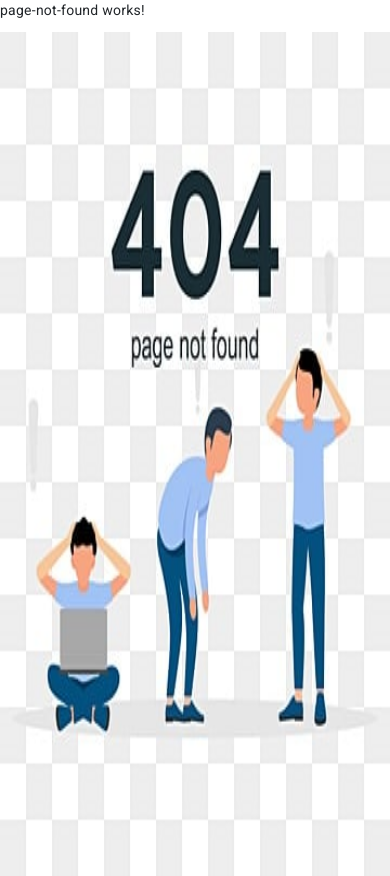
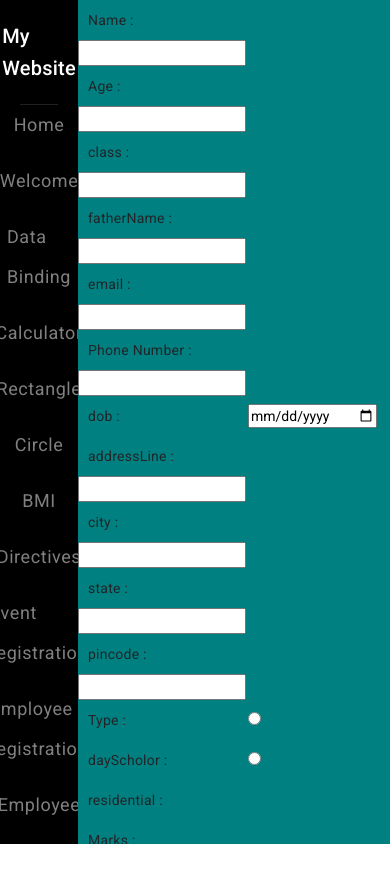
Before and after one commit to venkateshthooti/my-app, an Angular app: page /dashboard/studentForm in a window 390 px wide. After the commit the page ends 844 px from the top, so only its background shows below. Built offline with nearby package versions, Linux system fonts and the light colour scheme.

Commit message:
Added validation for phoneNumber,email, age fields and added validation for cardNumber field which is there inside form array

```diff
--- a/src/app/app-routing.module.ts
+++ b/src/app/app-routing.module.ts
@@ -32,6 +32,7 @@ import { CreateStudentIdCardComponent } from './create-student-id-card/create-st
 import { AngularMaterialComponent } from './angular-material/angular-material.component';
 import { BottomSheetComponent } from './bottom-sheet/bottom-sheet.component';
 import { CreateUserComponent } from './create-user/create-user.component';
+import { CreateStudentformComponent } from './create-studentform/create-studentform.component';
 
 const routes: Routes = [
 {path:'login',component:LoginComponent},
@@ -64,7 +65,8 @@ const routes: Routes = [
   {path:'createIdcards',component:CreateStudentIdCardComponent},
   {path:'angularPractice',component:AngularMaterialComponent},
   {path:'bottomsheet',component:BottomSheetComponent},
-  {path:'createuser',component:CreateUserComponent}
+  {path:'createuser',component:CreateUserComponent},
+  {path:'studentForm',component:CreateStudentformComponent}
 
 ]},
 
--- a/src/app/app.module.ts
+++ b/src/app/app.module.ts
@@ -52,6 +52,7 @@ import {MatDividerModule} from '@angular/material/divider';
 import {MatExpansionModule} from '@angular/material/expansion';
 import {MatTableModule} from '@angular/material/table';
 import { CreateUserComponent } from './create-user/create-user.component';
+import { CreateStudentformComponent } from './create-studentform/create-studentform.component';
 
 @NgModule({
   declarations: [
@@ -88,6 +89,7 @@ import { CreateUserComponent } from './create-user/create-user.component';
     AngularMaterialComponent,
     BottomSheetComponent,
     CreateUserComponent,
+    CreateStudentformComponent,
 
 
   ],
--- /dev/null
+++ b/src/app/create-studentform/create-studentform.component.css
@@ -0,0 +1,7 @@
+label{
+    width: 150px;
+    margin: 10px;
+}
+p{
+    color: red;
+}
--- /dev/null
+++ b/src/app/create-studentform/create-studentform.component.html
@@ -0,0 +1,173 @@
+<!-- <p>create-studentform works!</p> -->
+
+<form action="" [formGroup]="studentform">
+  <label for="">Name :</label>
+  <input type="text" formControlName="name" />
+
+  <div
+    *ngIf="studentform.get('name')?.touched && studentform.get('name')?.invalid"
+  >
+    <p *ngIf="studentform.get('name')?.errors?.['required']">
+      Name is required
+    </p>
+    <p *ngIf="studentform.get('name')?.errors?.['minlength']">
+      Name should be minimum 5 characters
+    </p>
+    <p *ngIf="studentform.get('name')?.errors?.['maxlength']">
+      Name should be minimum 15 characters
+    </p>
+  </div>
+
+  <br />
+  <label for="">Age :</label>
+  <input type="number" formControlName="age" />
+
+  <div
+    *ngIf="studentform.get('age')?.touched && studentform.get('age')?.invalid"
+  >
+    <p *ngIf="studentform.get('age')?.errors?.['required']">
+      age is required
+    </p>
+    <p *ngIf="studentform.get('age')?.errors?.['min']">
+      age should be minimum 18 years
+    </p>
+    <p *ngIf="studentform.get('age')?.errors?.['max']">
+      age should be minimum 60 years
+    </p>
+  </div>
+  <br>
+
+
+  <label for="">class :</label>
+  <input type="number" formControlName="class" /><br />
+
+  <label for="">fatherName :</label>
+  <input type="text" formControlName="fatherName" /><br />
+
+  <label for="">email :</label>
+  <input type="email" formControlName="email" /><br />
+  <div
+    *ngIf="
+      studentform.get('email')?.touched && studentform.get('email')?.invalid
+    "
+  >
+    <p *ngIf="studentform.get('email')?.errors?.['required']">
+      Email is required
+    </p>
+    <p *ngIf="studentform.get('email')?.errors?.['email']">
+      Email should have &#64; symbol
+    </p>
+  </div>
+
+  <label for="">Phone Number :</label>
+  <input type="number" formControlName="phone" /><br />
+  <div
+    *ngIf="
+      studentform.get('phone')?.touched && studentform.get('phone')?.invalid
+    "
+  >
+    <p *ngIf="studentform.get('phone')?.errors?.['required']">
+      phone number is required
+    </p>
+    <p *ngIf="studentform.get('phone')?.errors?.['min']">
+      phone number should be minimum 10 numbers
+    </p>
+    <p *ngIf="studentform.get('phone')?.errors?.['max']">
+      Phone number should be Maxmimum 10 numbers
+    </p>
+  </div>
+
+  <label for="">dob :</label>
+  <input type="date" formControlName="dob" /><br />
+
+  <div formGroupName="address">
+    <label for="">addressLine :</label>
+    <input type="text" formControlName="addressLine" /><br />
+
+    <label for="">city :</label>
+    <input type="text" formControlName="city" /><br />
+
+    <label for="">state :</label>
+    <input type="text" formControlName="state" /><br />
+
+    <label for="">pincode :</label>
+    <input type="number" formControlName="pincode" /><br />
+    <!-- <div
+      *ngIf="
+        studentform.get('address.pincode')?.touched &&
+        studentform.get('address.pincode')?.invalid
+      "
+    > -->
+    <div    *ngIf="
+    studentform.get('address')?.get('pincode')?.touched &&
+    studentform.get('address')?.get('pincode')?.invalid
+  ">
+      <p
+        class="error"
+        *ngIf="studentform.get('address.pincode')?.errors?.['required']"
+      >
+        Pin code is required
+      </p>
+      <p
+        class="error"
+        *ngIf="studentform.get('address.pincode')?.errors?.['min']"
+      >
+      Pin code should have minimum 6 numbers
+      </p>
+      <p
+        class="error"
+        *ngIf="studentform.get('address.pincode')?.errors?.['max']"
+      >
+      Pin code should have maximum 6 numbers
+      </p>
+    </div>
+  </div>
+
+  <label for="">Type :</label>
+
+  <input type="radio" name="type" formControlName="type" value="dayScholor" />
+  <label for="">dayScholor :</label>
+
+  <input type="radio" name="type" formControlName="type" value="residential" />
+  <label for="">residential :</label>
+
+  <div *ngIf="studentform.get('type')?.value == 'dayScholor'">
+    <label for="">Bus Fee :</label>
+    <input type="number" formControlName="busFee" />
+  </div>
+
+  <div *ngIf="studentform.get('type')?.value == 'residential'">
+    <label for="">hostel Fee :</label>
+    <input type="number" formControlName="hostelFee" />
+  </div>
+
+  <br />
+
+  <label for="">Marks :</label>
+  <button class="btn btn-warning" (click)="addMarks()">
+    Add Student Marks :</button
+  ><br />
+
+  <div formArrayName="marks">
+    <div *ngFor="let marks of marksFormArray.controls; let i = index">
+      <div formGroupName="{{ i }}">
+        <h2>Marks Card {{ i + 1 }}</h2>
+
+        <label for="">class :</label>
+        <input type="number" formControlName="studentClass" /><br />
+
+        <label for="">year :</label>
+        <input type="year" formControlName="year" /><br />
+
+        <label for="">percentage :</label>
+        <input type="text" formControlName="percentage" /><br />
+
+        <button (click)="delete(i)">Delete</button>
+        <hr />
+      </div>
+    </div>
+  </div>
+
+  <br />
+  <button (click)="submit()">Submit</button>
+</form>
--- /dev/null
+++ b/src/app/create-studentform/create-studentform.component.ts
@@ -0,0 +1,86 @@
+import { Component } from '@angular/core';
+import { FormArray, FormControl, FormGroup, Validators } from '@angular/forms';
+
+@Component({
+  selector: 'app-create-studentform',
+  templateUrl: './create-studentform.component.html',
+  styleUrls: ['./create-studentform.component.css']
+})
+export class CreateStudentformComponent {
+
+
+  public studentform:FormGroup=new FormGroup(
+    {
+      name:new  FormControl('',[Validators.required,Validators.minLength(5),Validators.maxLength(15)]),
+      age:new FormControl('',[Validators.required,Validators.min(18),Validators.max(60)]),
+      class:new FormControl(),
+      fatherName:new FormControl(),
+      email:new  FormControl('',[Validators.required,Validators.email]),
+      phone:new FormControl('',[Validators.required, Validators.min(1000000000),Validators.max(9999999999)]),
+      dob:new FormControl(),
+      address:new FormGroup(
+        {
+          addressLine: new FormControl(),
+          city:new FormControl(),
+          state: new FormControl(),
+          pincode:new  FormControl('',[Validators.required,Validators.min(6),Validators.min(6)]),
+      }
+    ),
+      marks: new FormArray([]),
+      type: new FormControl(),
+
+      // busFee:new FormControl(),
+      // hostelFee:new FormControl()
+
+    }
+  )
+
+  constructor(){
+    this.studentform.get('type')?.valueChanges.subscribe(
+      (data:any)=>{
+        if(data=='dayScholor'){
+          this.studentform.addControl('busFee',new FormControl());
+          this.studentform.removeControl('hostelFee')
+        }
+        else{
+          this.studentform.addControl('hostelFee',new FormControl())
+          this.studentform.removeControl('busFee')
+        }
+      }
+    )
+  }
+
+
+get marksFormArray(){
+  return this.studentform.get('marks') as FormArray;
+}
+  addMarks(){
+
+    this.marksFormArray.push(
+      new FormGroup({
+        studentClass:new FormControl(),
+        year:new FormControl(),
+        percentage:new FormControl(),
+      })
+
+    )
+  }
+
+  delete(num:number){
+    this.marksFormArray.removeAt(num)
+
+  }
+  submit(){
+
+    console.log(this.studentform)
+  }
+
+
+
+
+
+
+
+
+
+}
--- a/src/app/create-user/create-user.component.html
+++ b/src/app/create-user/create-user.component.html
@@ -8,11 +8,10 @@
 
     <div *ngIf="userForm.get('name')?.touched && userForm.get('name')?.invalid">
         <p class="error" *ngIf="userForm.get('name')?.errors?.['required']">Name is required</p>
-        <p class="error" *ngIf="userForm.get('name')?.errors?.['minlength']">Minimum 3 characters required</p>
+        <p class="error" *ngIf="userForm.get('name')?.errors?.['minLength']">Minimum 3 characters required</p>
         <p class="error" *ngIf="userForm.get('name')?.errors?.['maxlength']">Maximum 10 characters only</p>
 
     </div>
-
 
     <br>
     <label for="">Age :</label>
@@ -56,6 +55,7 @@
     <input type="number" formControlName="hostelFee">
     <br>
     </div>
+
     <label for="">Cards :</label>
     <button (click)="addCard()">AddCard</button>
     <br><br>
@@ -63,9 +63,15 @@
     <div formGroupName="cards">
         <div *ngFor="let card of cardsFormarray.controls;let i=index">
             <div formGroupName="{{i}}">
+
                 <h2>Card {{i+1}}</h2>
+
                 <label for="">card Number :</label>
-                <input type="number" formControlName="cardNumber"><br>
+                <input type="number" formControlName="cardNumber">
+                <div *ngIf="cardsFormarray.controls[i]?.get('cardNumber')?.touched && cardsFormarray.controls[i]?.get('cardNumber')?.invalid">
+                    <p class="error" *ngIf="cardsFormarray.controls[i]?.get('cardNumber')?.errors?.['required']">Number is required</p>
+                </div>
+                <br>
 
                 <label for="">Expiry :</label>
                 <input type="month" formControlName="expiry"><br>
--- a/src/app/create-user/create-user.component.ts
+++ b/src/app/create-user/create-user.component.ts
@@ -36,7 +36,7 @@ export class CreateUserComponent {
   addCard(){
     this.cardsFormarray.push(
       new FormGroup({
-        cardNumber:new FormControl(),
+        cardNumber:new FormControl('',[Validators.required]),
         expiry:new FormControl(),
         cvv:new FormControl()
       })
@@ -47,17 +47,15 @@ export class CreateUserComponent {
     this.cardsFormarray.removeAt(num);
   }
 
-
-
   constructor(){
     this.userForm.get('type')?.valueChanges.subscribe(
       (data:any)=>{
 
         if(data=='dayscholor'){
           this.userForm.addControl('busFee',new FormControl())
-          this.userForm.removeControl('hostelFee')
-        }else{;
-          this.userForm.addControl('hostelFee',new FormControl);
+          this.userForm.removeControl('hostelFee');
+        }else{
+          this.userForm.addControl('hostelFee',new FormControl());
           this.userForm.removeControl('busFee')
         }
 
--- a/src/app/dashboard/dashboard.component.html
+++ b/src/app/dashboard/dashboard.component.html
@@ -31,9 +31,10 @@
         <h4 class="menuTabs" routerLink="createAccounts">Create-accounts</h4>
         <h4 class="menuTabs" routerLink="studentidcard">Student-Id-cards</h4>
         <h4 class="menuTabs" routerLink="createIdcards">Create-Student-Id-cards</h4>
-        <h4 class="menuTabs" routerLink="angularPractice">AngularPractice</h4>
+        <h4 class="menuTabs" routerLink="angularPractice">AngularMaterialPractice</h4>
         <h4 class="menuTabs" routerLink="bottomsheet">Bottomsheet</h4>
         <h4 class="menuTabs" routerLink="createuser">Create-User</h4>
+        <h4 class="menuTabs" routerLink="studentForm">Create-Student-Form</h4>
         <hr>
         <button class="logoutButton" routerLink="/login" (click)="logOutComponent()">Logout</button>
 
```
Also changed, not shown: 1 other file (tests, documents, lock files or other folders).
